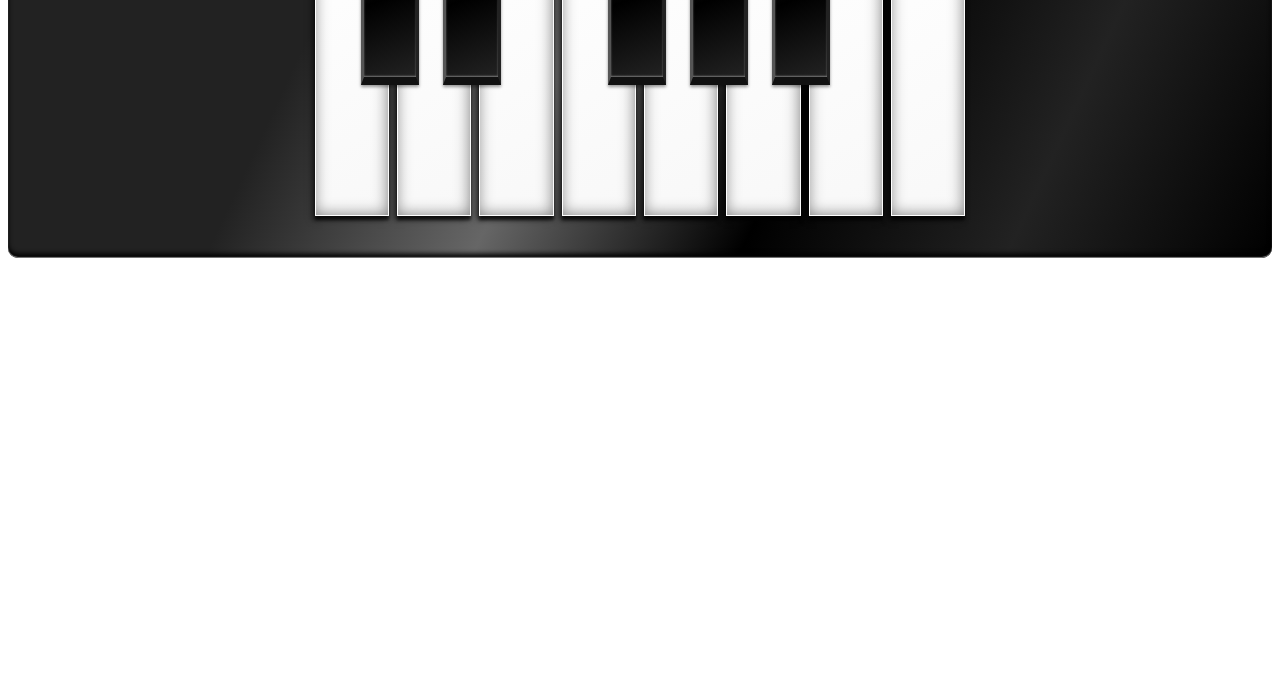
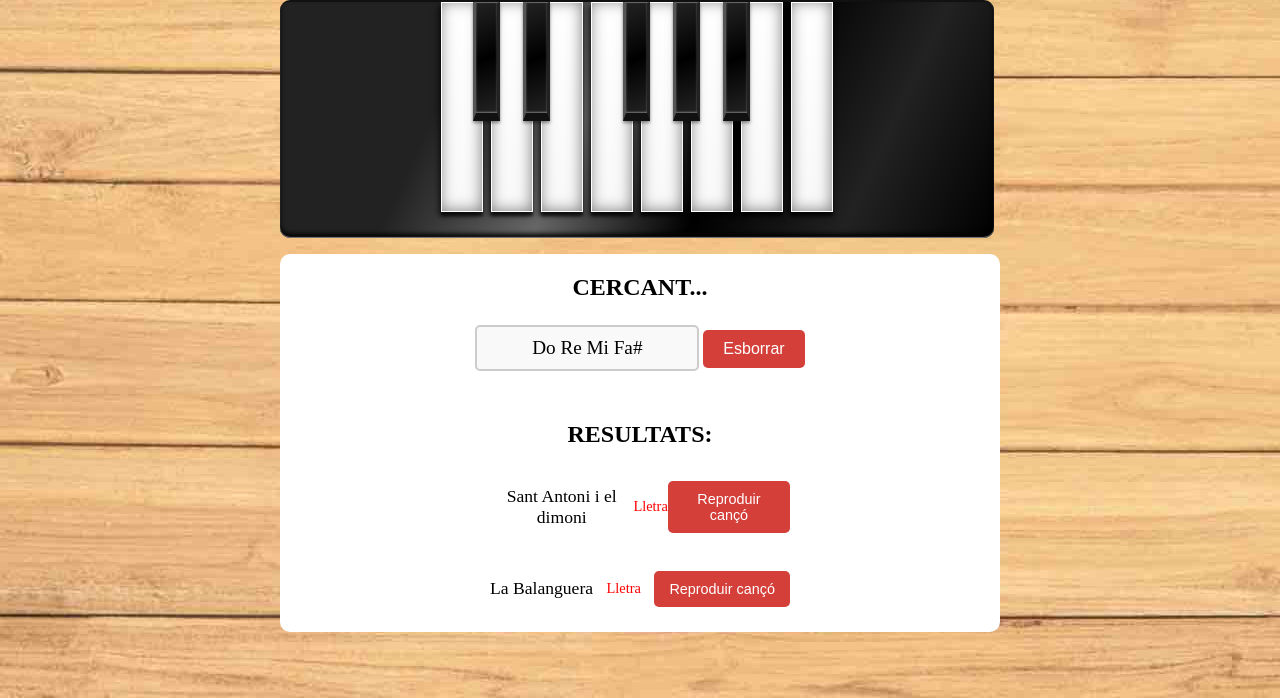
Before and after one commit to Miquelgarc/2425_IFC33C_DWC, a plain HTML site: page piano/piano.html in a window 1280 px wide. Shown: the part 102-800 px from the top of the page. Drawn offline with Linux system fonts and the light colour scheme.

Commit message:
piano amb busqueda

```diff
--- a/piano/assets/css/piano.css
+++ b/piano/assets/css/piano.css
@@ -1,5 +1,24 @@
 /*css tret de https://github.com/LFeh/piano/blob/master/dev/assets/css/style.css*/
+body {
+    background-image: url("../img/background/background11.jpg");
+    display: grid;
+    justify-content: center;
+    align-items: center;
+
+}
+
+.utilitats {
+    width: 720px;
+    height: fit-content;
+    background-color: white;
+    border-radius: 10px;
+    box-shadow: 0 5px 6px rgba(2, 2, 2, 0, 1);
+    margin: 0 auto;
+    text-align: center;
+}
+
 .piano {
+    width: 700px;
     background: -webkit-linear-gradient(-65deg, #000000, #222222, #000000, #666666, #222222 75%);
     background: -moz-linear-gradient(-65deg, #000000, #222222, #000000, #666666, #222222 75%);
     background: -o-linear-gradient(-65deg, #000000, #222222, #000000, #666666, #222222 75%);
@@ -9,6 +28,7 @@
     padding: 0 1% 3%;
     text-align: center;
     border-radius: 10px;
+
 }
 
 .key {
@@ -31,7 +51,7 @@
     background: linear-gradient(-30deg, #f8f8f8, #ffffff);
     box-shadow: inset 0 1px 0px #ffffff, inset 0 -1px 0px #ffffff, inset 1px 0px 0px #ffffff, inset -1px 0px 0px #ffffff, 0 4px 3px rgba(0, 0, 0, 0.7), inset 0 -1px 0px #ffffff, inset 1px 0px 0px #ffffff, inset -1px -1px 15px rgba(0, 0, 0, 0.5), -3px 4px 6px rgba(0, 0, 0, 0.5);
     display: block;
-    height: 300px;
+    height: 210px;
 }
 
 .key .white-key:active,
@@ -39,7 +59,7 @@
     box-shadow: inset 0 1px 0px #ffffff, inset 0 -1px 0px #ffffff, inset 1px 0px 0px #ffffff, inset -1px 0px 0px #ffffff, 0 4px 3px rgba(0, 0, 0, 0.7), inset 0 -1px 0px #ffffff, inset 1px 0px 0px #ffffff, inset -1px -1px 15px #000000, -3px 4px 6px rgba(0, 0, 0, 0.5);
     position: relative;
     top: -5px;
-    height: 295px;
+    height: 205px;
 }
 
 .key .black-key {
@@ -52,11 +72,11 @@
     border-width: 1px 3px 8px;
     border-style: solid;
     border-color: #666 #222 #111 #555;
-    height: 160px;
+    height: 110px;
     position: absolute;
     top: 0px;
     right: -40%;
-    width: 70%;
+    width: 50%;
     z-index: 10;
 }
 
@@ -65,3 +85,92 @@
     border-bottom-width: 3px;
     top: 0;
 }
+
+.titol {
+
+    font-family: 'Montserrat', sans-serif;
+    font-size: 4em;
+
+    color: #000;
+    text-align: center;
+    letter-spacing: 1px;
+}
+
+.seccio_cerca {
+    display: flex;
+    flex-direction: column;
+    align-items: center;
+    gap: 30px;
+
+}
+
+
+.cercant h2 {
+    font-size: 1.5em;
+    font-weight: bold;
+}
+
+.cercant p {
+    font-size: 1.2em;
+    margin: 0;
+    padding: 10px;
+    border: 2px solid #ccc;
+    border-radius: 5px;
+    width: 200px;
+    display: inline-block;
+    background-color: #f9f9f9;
+}
+
+
+.borrar-btn {
+    background-color: #d43f3a;
+    color: white;
+    border: none;
+    padding: 10px 20px;
+    cursor: pointer;
+    border-radius: 5px;
+    font-size: 1em;
+    margin-top: 10px;
+}
+
+.borrar-btn:hover {
+    background-color: #b5322e;
+}
+
+.resultats h2 {
+    font-size: 1.5em;
+    font-weight: bold;
+    margin-bottom: 20px;
+}
+
+.resultat-item {
+    display: flex;
+    align-items: center;
+    justify-content: space-between;
+    width: 300px;
+    margin-bottom: 15px;
+}
+
+.resultat-item p {
+    font-size: 1.1em;
+}
+
+.resultat-item a {
+    color: red;
+    text-decoration: none;
+    font-size: 0.9em;
+}
+
+.play-btn {
+    background-color: #d43f3a;
+    color: white;
+    border: none;
+    padding: 10px 15px;
+    cursor: pointer;
+    border-radius: 5px;
+    font-size: 0.9em;
+}
+
+.play-btn:hover {
+    background-color: #b5322e;
+}
--- a/piano/piano.html
+++ b/piano/piano.html
@@ -1,17 +1,21 @@
 <!DOCTYPE html>
 <html lang="en">
+
 <head>
     <meta charset="UTF-8">
     <title>Title</title>
     <link rel="stylesheet" href="assets/css/piano.css">
-
+    <link href="https://fonts.googleapis.com/css2?family=Montserrat:wght@700&display=swap" rel="stylesheet">
     <link rel="icon" type="image/png" sizes="128x128" href="assets/img/icons/favicon-128x128.png">
     <link rel="icon" type="image/png" sizes="96x96" href="assets/img/icons/favicon-96x96.png">
     <link rel="icon" type="image/png" sizes="32x32" href="assets/img/icons/favicon-32x32.png">
     <link rel="icon" type="image/png" sizes="16x16" href="assets/img/icons/favicon-16x16.png">
     <link rel="icon" type="image/ico" href="assets/img/icons/favicon.ico">
 </head>
+
 <body>
+    <div class="titol">SCORE FINDER</div>
+
         <ul class="piano">
             <li class="key">
                 <span class="white-key" id="C"></span>
@@ -43,5 +47,35 @@
                 <span class="white-key" id="C2"></span>
             </li>
         </ul>
+
+    <div class="utilitats">
+
+
+        <div class="seccio_cerca">
+            <div class="cercant">
+              <h2>CERCANT...</h2>
+              <p>Do Re Mi Fa#</p>
+              <button class="borrar-btn">Esborrar</button>
+            </div>
+
+            <div class="resultats">
+              <h2>RESULTATS:</h2>
+              <div class="resultat-item">
+                <p>Sant Antoni i el dimoni</p>
+                <a href="#">Lletra</a>
+                <button class="play-btn">Reproduir cançó</button>
+              </div>
+              <div class="resultat-item">
+                <p>La Balanguera</p>
+                <a href="#">Lletra</a>
+                <button class="play-btn">Reproduir cançó</button>
+              </div>
+            </div>
+        </div>
+
+
+    </div>
+
 </body>
+
 </html>
```
Lines whose indentation alone changed are shown as unchanged.
